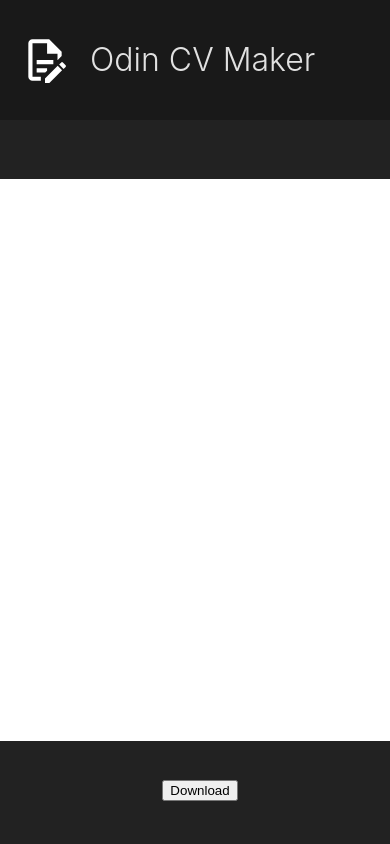
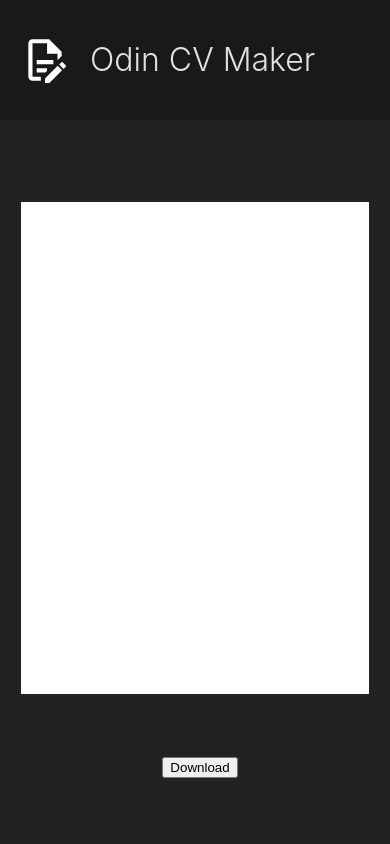
Before and after one commit to safarinexus/edgr-odinprojects, a React (Vite) app in the folder odin-react-cvmakerapplication/: page / in a window 390 px wide. Shown: the top 844 px of the page. Built offline with nearby package versions, Linux system fonts and the light colour scheme.

Commit message:
changed mobile layout

```diff
--- a/odin-react-cvmakerapplication/src/styles/Display.css
+++ b/odin-react-cvmakerapplication/src/styles/Display.css
@@ -34,6 +34,6 @@
 
     .display {
         aspect-ratio: 1/1.414;
-        height: 80%;
+        height: 70%;
     }
   }
```
